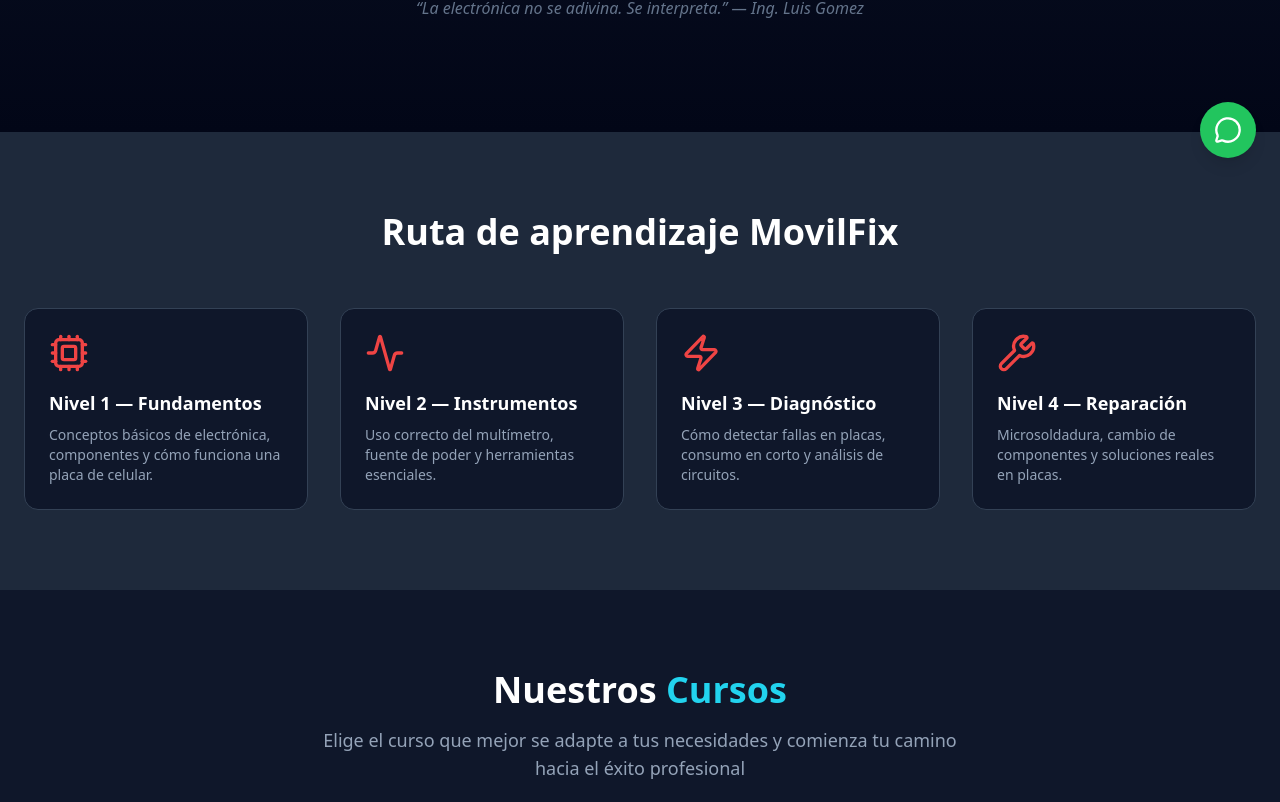
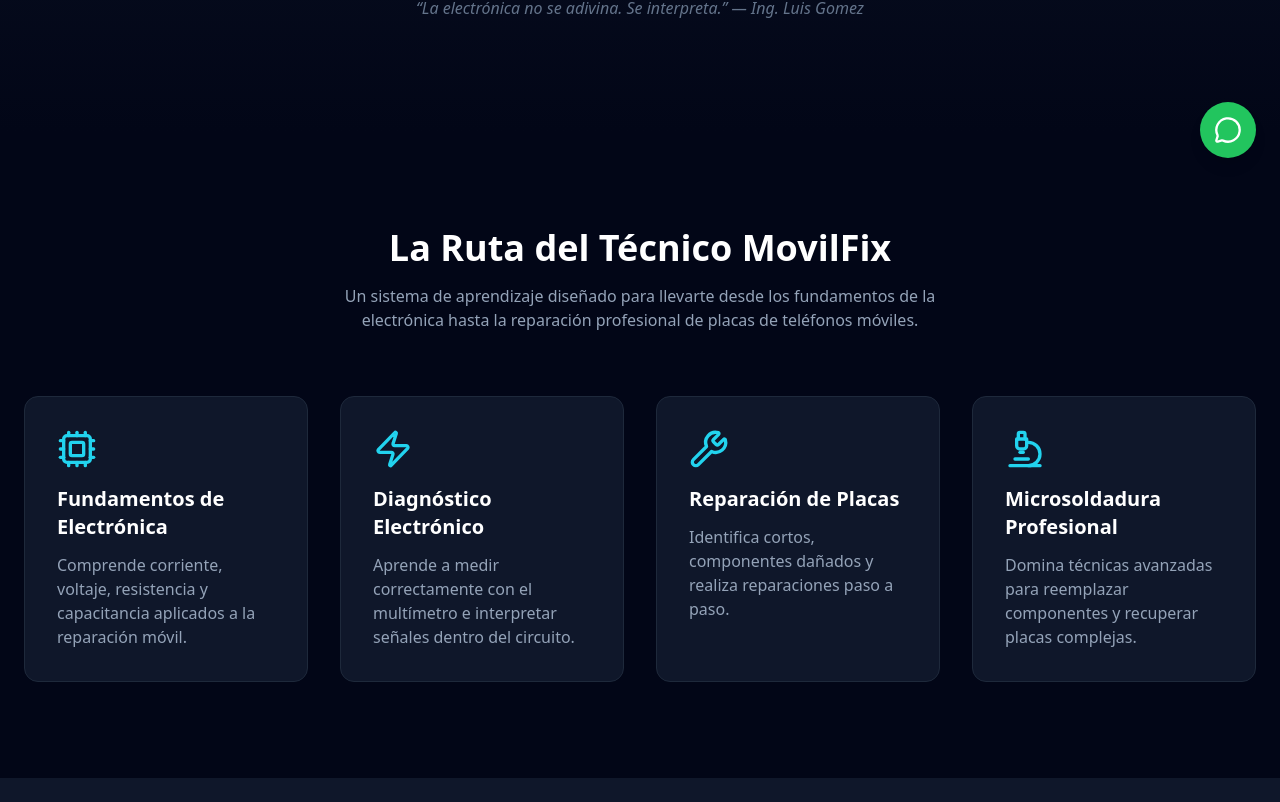
Before and after one commit to osdoraito-gano/movilfix-gsm-academy, a React (Vite) app in the folder app/: page / in a window 1280 px wide. Shown: the part 618-1420 px from the top of the page. Built offline with nearby package versions, Linux system fonts and the light colour scheme.

Commit message:
learning path section

```diff
--- a/app/src/sections/LearningPath.tsx
+++ b/app/src/sections/LearningPath.tsx
@@ -1,65 +1,77 @@
-import { Cpu, Wrench, Activity, Zap } from "lucide-react";
+import { Cpu, Wrench, Zap, Microscope } from "lucide-react";
 
-const LearningPath = () => {
-  const levels = [
+const steps = [
   {
-      title: "Nivel 1 — Fundamentos",
+    icon: Cpu,
+    title: "Fundamentos de Electrónica",
     description:
-        "Conceptos básicos de electrónica, componentes y cómo funciona una placa de celular.",
-      icon: Cpu,
+      "Comprende corriente, voltaje, resistencia y capacitancia aplicados a la reparación móvil.",
   },
   {
-      title: "Nivel 2 — Instrumentos",
+    icon: Zap,
+    title: "Diagnóstico Electrónico",
     description:
-        "Uso correcto del multímetro, fuente de poder y herramientas esenciales.",
-      icon: Activity,
+      "Aprende a medir correctamente con el multímetro e interpretar señales dentro del circuito.",
   },
   {
-      title: "Nivel 3 — Diagnóstico",
+    icon: Wrench,
+    title: "Reparación de Placas",
     description:
-        "Cómo detectar fallas en placas, consumo en corto y análisis de circuitos.",
-      icon: Zap,
+      "Identifica cortos, componentes dañados y realiza reparaciones paso a paso.",
   },
   {
-      title: "Nivel 4 — Reparación",
+    icon: Microscope,
+    title: "Microsoldadura Profesional",
     description:
-        "Microsoldadura, cambio de componentes y soluciones reales en placas.",
-      icon: Wrench,
+      "Domina técnicas avanzadas para reemplazar componentes y recuperar placas complejas.",
   },
 ];
 
+const LearningPath = () => {
   return (
-    <section className="bg-slate-800 py-20">
+    <section className="bg-slate-950 text-white py-24">
       <div className="max-w-7xl mx-auto px-6">
 
-        <h2 className="text-3xl md:text-4xl text-white font-bold text-center mb-14">
-          Ruta de aprendizaje MovilFix
+        {/* Titulo */}
+        <div className="text-center mb-16">
+          <h2 className="text-4xl font-bold mb-4">
+            La Ruta del Técnico MovilFix
           </h2>
+          <p className="text-slate-400 max-w-2xl mx-auto">
+            Un sistema de aprendizaje diseñado para llevarte desde los
+            fundamentos de la electrónica hasta la reparación profesional
+            de placas de teléfonos móviles.
+          </p>
+        </div>
 
-        <div className="grid md:grid-cols-4 gap-8">
+        {/* Pasos */}
+        <div className="grid md:grid-cols-2 lg:grid-cols-4 gap-8">
 
-          {levels.map((level, index) => {
-            const Icon = level.icon;
+          {steps.map((step, index) => {
+            const Icon = step.icon;
 
             return (
               <div
                 key={index}
-                className="bg-slate-900 p-6 rounded-xl border border-slate-700 hover:border-red-500 transition"
+                className="bg-slate-900 p-8 rounded-xl border border-slate-800 hover:border-cyan-500 transition"
               >
-                <Icon className="w-10 h-10 text-red-500 mb-4" />
+                <div className="mb-4">
+                  <Icon className="w-10 h-10 text-cyan-400" />
+                </div>
 
-                <h3 className="text-white font-semibold text-lg mb-2">
-                  {level.title}
+                <h3 className="text-xl font-semibold mb-3">
+                  {step.title}
                 </h3>
 
-                <p className="text-slate-400 text-sm">
-                  {level.description}
+                <p className="text-slate-400">
+                  {step.description}
                 </p>
               </div>
             );
           })}
 
         </div>
+
       </div>
     </section>
   );
```
Lines whose indentation alone changed are shown as unchanged.
